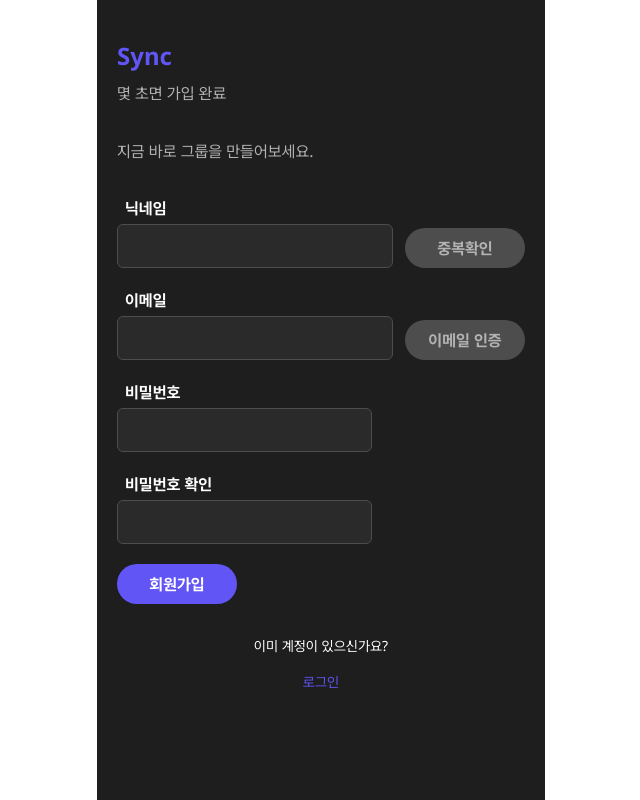
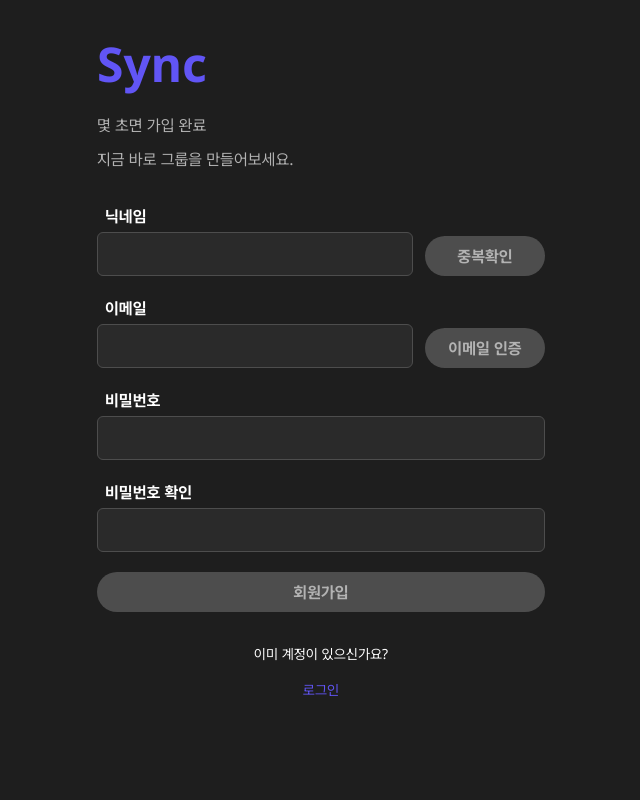
Before and after one commit to FESI15-TEAM1/sync, a Next.js app: page /signup in a window 1280 px wide. Shown: the whole page, without its empty margins (319-959 px from the left). Built offline with nearby package versions, Linux system fonts and the light colour scheme.

Commit message:
feat: 회원가입 버튼 및 input placeholder 변경

```diff
--- a/src/app/(auth)/signup/components/Signup.tsx
+++ b/src/app/(auth)/signup/components/Signup.tsx
@@ -1,87 +1,115 @@
-"use client"
+'use client';
 
-import Link from "next/link";
-import { useState } from "react";
+import Link from 'next/link';
+import { useState } from 'react';
 
-import Button from "@/components/Button";
-import Input from "@/components/Input";
+import Button from '@/components/Button';
+import Input from '@/components/Input';
 
 export default function Signup() {
-    const [nickname, setNickname] = useState("");
-    const [email, setEmail] = useState("");
-    const [password, setPassword] = useState("");
-    const [confirmPassword, setConfirmPassword] = useState("");
-    const [verificationCode, setVerificationCode] = useState("");
-    const [verificationCodeError, setVerificationCodeError] = useState("");
+  const [nickname, setNickname] = useState('');
+  const [email, setEmail] = useState('');
+  const [password, setPassword] = useState('');
+  const [confirmPassword, setConfirmPassword] = useState('');
+  const [verificationCode, setVerificationCode] = useState('');
+  const [verificationCodeError, setVerificationCodeError] = useState('');
   const [isVerificationCodeValid, setIsVerificationCodeValid] = useState(false);
-    const [nicknameError, setNicknameError] = useState("");
-    const [passwordError, setPasswordError] = useState("");
-    const [passwordConfirmError, setPasswordConfirmError] = useState("");
-    const [emailError, setEmailError] = useState("");
+  const [nicknameError, setNicknameError] = useState('');
+  const [passwordError, setPasswordError] = useState('');
+  const [passwordConfirmError, setPasswordConfirmError] = useState('');
+  const [emailError, setEmailError] = useState('');
   const [isNicknameValid, setIsNicknameValid] = useState(false);
   const [isEmailValid, setIsEmailValid] = useState(false);
   const [isVerificationSent, setIsVerificationSent] = useState(false);
 
   const handleCheckNickname = () => {
     if (!nickname.trim) {
-            setNickname("닉네임을 입력해주세요.");
+      setNickname('닉네임을 입력해주세요.');
       setIsNicknameValid(false);
       return;
     }
-    }
+  };
 
   const handleCheckEmail = () => {
     if (!email.trim) {
-            setEmailError("이메일을 입력해주세요.")
+      setEmailError('이메일을 입력해주세요.');
       setIsEmailValid(false);
       return;
     }
-    }
+  };
 
-    const handleSubmit = (e: React.FormEvent<HTMLFormElement>) => {
-        e.preventDefault();
+  const handleSubmit = (e?: React.FormEvent<HTMLFormElement>) => {
+    e?.preventDefault();
     if (!isNicknameValid) {
-            setNicknameError("닉네임 중복확인을 해주세요");
+      setNicknameError('닉네임 중복확인을 해주세요');
       return;
     }
 
     if (!isEmailValid) {
-            setEmailError("이메일 형식을 확인해주세요");
+      setEmailError('이메일 형식을 확인해주세요');
       return;
     }
 
     if (password !== confirmPassword) {
-            setPasswordError("비밀번호가 일치하지 않습니다");
+      setPasswordError('비밀번호가 일치하지 않습니다');
       return;
     }
-    }
+  };
   const handleVerifyCode = () => {
     if (!verificationCode.trim) {
-            setVerificationCodeError("인증코드를 입력해주세요.");
+      setVerificationCodeError('인증코드를 입력해주세요.');
       setIsVerificationCodeValid(false);
       return;
     }
-    }
-    return (<main className="mx-auto flex w-full max-w-md flex-1 flex-col px-5 py-10 bg-bg-primary">
+  };
+  return (
+    <main className="bg-bg-primary flex min-h-screen w-full flex-1 justify-center px-5 py-10">
+      <div className="flex w-full max-w-md flex-col">
         <div className="mb-8">
-            <h1 className="text-2xl font-bold text-primary">Sync</h1>
-            <p className="mt-2 text-base leading-relaxed text-text-secondary">몇 초면 가입 완료</p>
-            <br />
-            <p className="mt-2 text-base leading-relaxed text-text-secondary">지금 바로 그룹을 만들어보세요.</p>
+          <h1 className="text-primary text-5xl font-bold">Sync</h1>
+          <p className="text-text-secondary mt-6 text-base leading-relaxed">
+            몇 초면 가입 완료
+          </p>
+
+          <p className="text-text-secondary mt-2 text-base leading-relaxed">
+            지금 바로 그룹을 만들어보세요.
+          </p>
         </div>
-        <form onSubmit={handleSubmit} className="flex flex-col gap-5">
+        <form className="flex flex-col gap-5">
           <div className="flex items-end gap-3">
-                <Input label="닉네임" errorMessage={nicknameError} value={nickname} onChange={(e) => setNickname(e.target.value)} width="100%" />
+            <Input
+              label="닉네임"
+              errorMessage={nicknameError}
+              value={nickname}
+              onChange={(e) => setNickname(e.target.value)}
+              width="100%"
+            />
             <div className="w-30 shrink-0">
-                    <Button onClick={handleCheckNickname} isDisabled={!nickname} size="md" variant="primary">
+              <Button
+                onClick={handleCheckNickname}
+                isDisabled={!nickname}
+                size="md"
+                variant="primary"
+              >
                 중복확인
               </Button>
             </div>
           </div>
           <div className="flex items-end gap-3">
-                <Input label="이메일" errorMessage={emailError} value={email} onChange={(e) => setEmail(e.target.value)} width="100%" />
+            <Input
+              label="이메일"
+              errorMessage={emailError}
+              value={email}
+              onChange={(e) => setEmail(e.target.value)}
+              width="100%"
+            />
             <div className="w-30 shrink-0">
-                    <Button onClick={handleCheckEmail} isDisabled={!email} size="md" variant="primary">
+              <Button
+                onClick={handleCheckEmail}
+                isDisabled={!email}
+                size="md"
+                variant="primary"
+              >
                 이메일 인증
               </Button>
             </div>
@@ -92,13 +120,42 @@ export default function Signup() {
                     <Button size="md" variant="primary" isDisabled={!verificationCode} onClick={handleVerifyCode}>인증코드 받기</Button>
                 </div>
             </div>) : null} */}
-            <Input label="비밀번호" errorMessage={passwordError} value={password} onChange={(e) => setPassword(e.target.value)} />
-            <Input label="비밀번호 확인" errorMessage={passwordConfirmError} value={confirmPassword} onChange={(e) => setConfirmPassword(e.target.value)} />
-            <div className="w-30">
-                <Button size="md" variant="primary">회원가입</Button>
+          <Input
+            label="비밀번호"
+            errorMessage={passwordError}
+            value={password}
+            onChange={(e) => setPassword(e.target.value)}
+            width="100%"
+          />
+          <Input
+            label="비밀번호 확인"
+            errorMessage={passwordConfirmError}
+            value={confirmPassword}
+            onChange={(e) => setConfirmPassword(e.target.value)}
+            width="100%"
+          />
+          <div className="w-full">
+            <Button
+              size="md"
+              variant="primary"
+              isDisabled={
+                !isNicknameValid ||
+                !isEmailValid ||
+                password !== confirmPassword
+              }
+              onClick={() => handleSubmit()}
+            >
+              회원가입
+            </Button>
           </div>
         </form>
-        <p className="mt-8 text-center text-sm text-white">이미 계정이 있으신가요?</p>
-        <Link href="/login" className="mt-4 text-center text-sm text-primary">로그인</Link>
-    </main>);
+        <p className="mt-8 text-center text-sm text-white">
+          이미 계정이 있으신가요?
+        </p>
+        <Link href="/login" className="text-primary mt-4 text-center text-sm">
+          로그인
+        </Link>
+      </div>
+    </main>
+  );
 }
--- a/src/components/Button.tsx
+++ b/src/components/Button.tsx
@@ -19,7 +19,7 @@ export default function Button({
 }) {
   const button = twMerge(
     clsx(
-      'w-full max-w-96 rounded-3xl text-base font-bold transition-all',
+      'w-full rounded-3xl text-base font-bold transition-all',
       // 버튼 크기 (size)
       {
         'px-3 py-1 text-sm': size === 'sm',
--- a/src/components/Input.tsx
+++ b/src/components/Input.tsx
@@ -24,7 +24,7 @@ export default function Input ({
       {label ? <label className="text-base font-bold text-white ml-2">{label}</label> : null}
       <input
         type="text"
-        className="w-full rounded-md border text-base border-border bg-bg-card px-3 py-2 text-white placeholder:text-white focus:outline-none"
+        className="w-full rounded-md border text-base border-border bg-bg-card px-3 py-2 text-white placeholder:text-text-secondary focus:outline-none"
         placeholder={placeholder}
         value={value}
         onChange={onChange}
```
Lines whose indentation alone changed are shown as unchanged.
